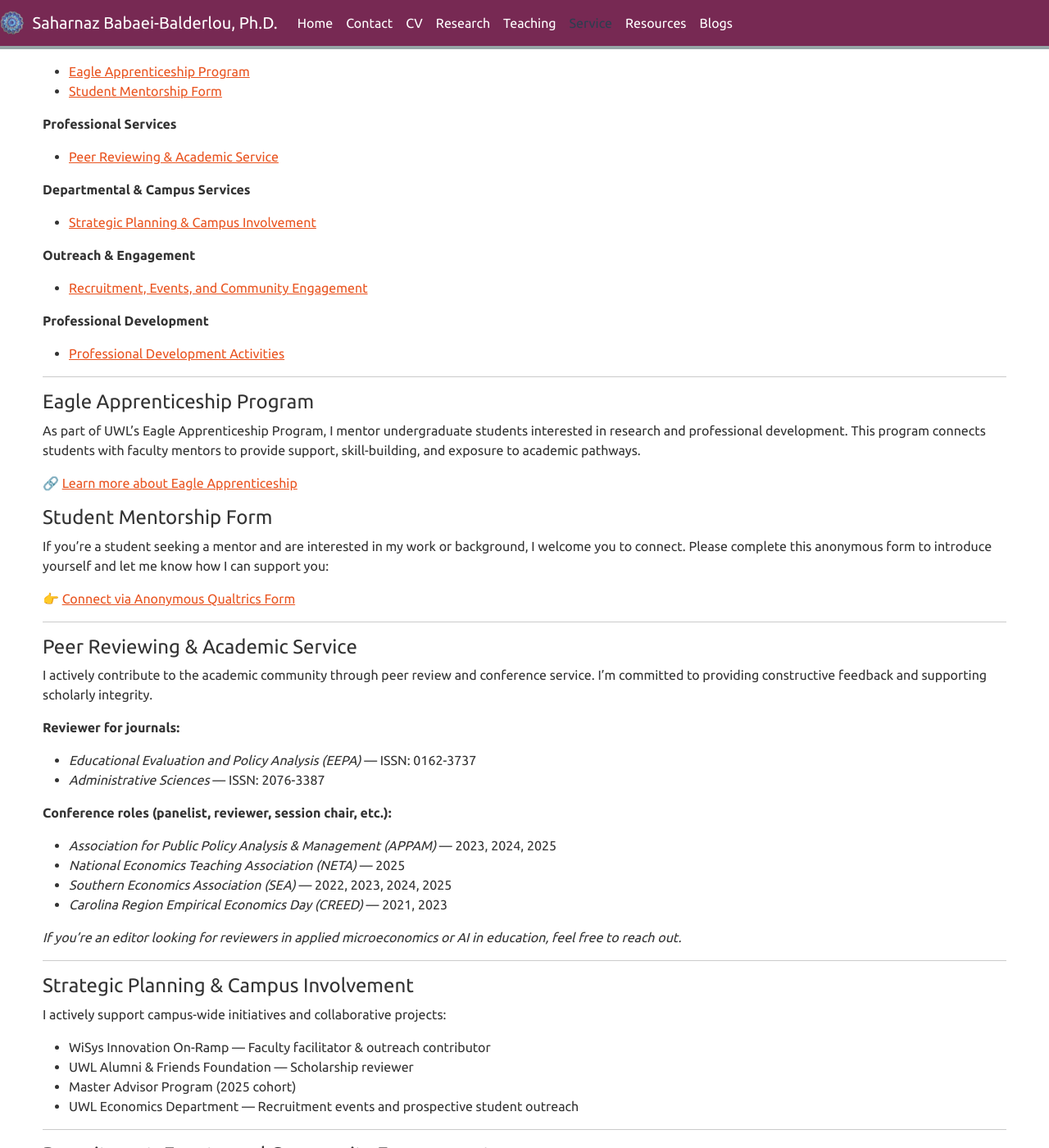
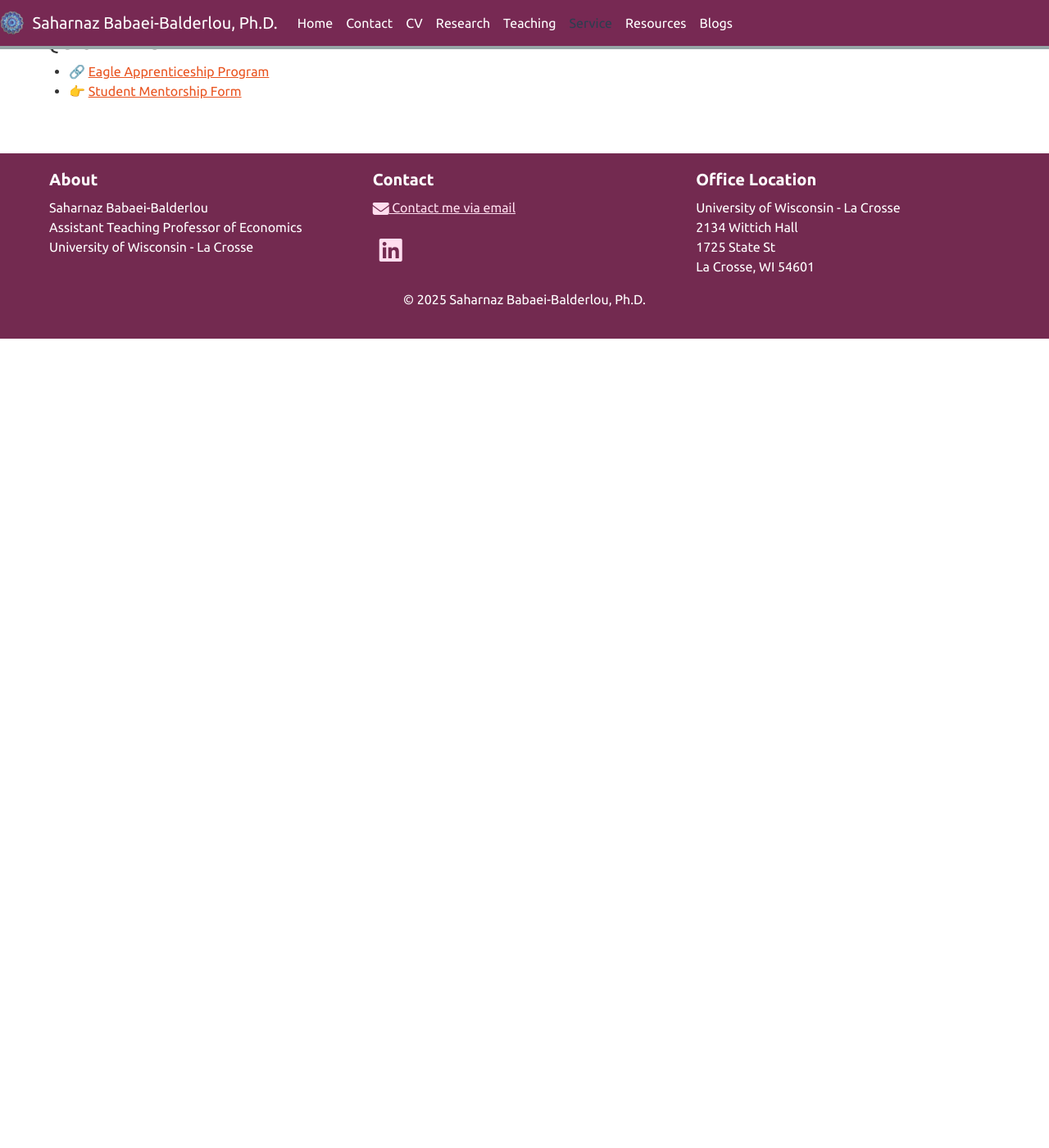
Before and after one commit to saharnazb/saharnazb.github.io, a Jekyll site: the page built from _pages/service.md, in a window 1280 px wide and 1400 px high, scrolled down 270 px. Shown: the whole window at 82% size. Built offline with Jekyll 4.4.1, drawn with Linux system fonts in a browser that asks for light colours; nearby versions of some CDN libraries; library files that are not in the unit come from our copies; a style sheet for code colours, icons or effects is not loaded; after the commit the page ends 900 px from its top, so only the background shows below that; some of the changed text lies outside the part shown.

Commit message:
Update service.md

```diff
--- a/_pages/service.md
+++ b/_pages/service.md
@@ -9,82 +9,10 @@
 
 ---
 
-Welcome to my service page. I actively engage in mentorship, academic service, and outreach activities at the University of Wisconsin–La Crosse and beyond. Below is a list of some of ongoing service roles with details. I’m committed to supporting students, advancing research through peer review, and engaging with the academic and local community.
+Welcome to my service page. I actively contribute to mentorship, academic service, and campus-wide engagement at the University of Wisconsin–La Crosse and beyond.
 
-### Contents
-**Mentorship**
-- [Eagle Apprenticeship Program](#eagle-apprenticeship-program)
-- [Student Mentorship Form](#student-mentorship-form)
+To keep information accurate and current, I now maintain a full record of my professional service activities in my [CV](../CV/) (see the **Professional Service and Activities** section).
 
-**Professional Services**
-- [Peer Reviewing & Academic Service](#peer-reviewing--academic-service)
-
-**Departmental & Campus Services**
-- [Strategic Planning & Campus Involvement](#strategic-planning--campus-involvement)
-
-**Outreach & Engagement**
-- [Recruitment, Events, and Community Engagement](#recruitment-events-and-community-engagement)
-
-**Professional Development**
-- [Professional Development Activities](#professional-development-activities)
-
----
-
-#### Eagle Apprenticeship Program
-
-As part of UWL’s Eagle Apprenticeship Program, I mentor undergraduate students interested in research and professional development. This program connects students with faculty mentors to provide support, skill-building, and exposure to academic pathways.
-
-🔗 [Learn more about Eagle Apprenticeship](https://www.uwlax.edu/urc/eagle-apprentices/)
-
-#### Student Mentorship Form
-
-If you’re a student seeking a mentor and are interested in my work or background, I welcome you to connect. Please complete this anonymous form to introduce yourself and let me know how I can support you:
-
-👉 [Connect via Anonymous Qualtrics Form](https://uwlax.ca1.qualtrics.com/jfe/form/SV_ezctoqUlMHZ5OwS)
-
----
-
-#### Peer Reviewing & Academic Service
-
-I actively contribute to the academic community through peer review and conference service. I’m committed to providing constructive feedback and supporting scholarly integrity.
-
-**Reviewer for journals:**
-- *Educational Evaluation and Policy Analysis (EEPA)* — ISSN: 0162-3737
-- *Administrative Sciences* — ISSN: 2076-3387
-
-**Conference roles (panelist, reviewer, session chair, etc.):**
-- *Association for Public Policy Analysis & Management (APPAM)* — 2023, 2024, 2025
-- *National Economics Teaching Association (NETA)* — 2025
-- *Southern Economics Association (SEA)* — 2022, 2023, 2024, 2025
-- *Carolina Region Empirical Economics Day (CREED)* — 2021, 2023
-
-*If you're an editor looking for reviewers in applied microeconomics or AI in education, feel free to reach out.*
-
----
-
-#### Strategic Planning & Campus Involvement
-
-I actively support campus-wide initiatives and collaborative projects:
-
-- WiSys Innovation On-Ramp — Faculty facilitator & outreach contributor
-- UWL Alumni & Friends Foundation — Scholarship reviewer
-- Master Advisor Program (2025 cohort)
-- UWL Economics Department — Recruitment events and prospective student outreach
-
----
-
-#### Recruitment, Events, and Community Engagement
-
-- Participated in Scholar Day to welcome and support newly admitted UWL students
-- Led recruitment events for prospective economics students at UWL
-- Conducted “Job Market Preparation” workshop for Ph.D. candidates, University of South Carolina (Darla Moore School of Business)
-- Delivered LaTeX workshop for economics Ph.D. students, University of South Carolina
-
----
-
-#### Professional Development Activities
-
-- **UWL Master Advisor Program** — Certified in academic advising and student support (May 2025)
-- **Preparing Future Faculty Program** — Center for Teaching Excellence, University of South Carolina (2018–2024)
-
----
+### Quick Links
+- 🔗 [Eagle Apprenticeship Program](https://www.uwlax.edu/urc/eagle-apprentices/)
+- 👉 [Student Mentorship Form]([https://your.qualtrics.link.here](https://uwlax.ca1.qualtrics.com/jfe/form/SV_ezctoqUlMHZ5OwS))
```
